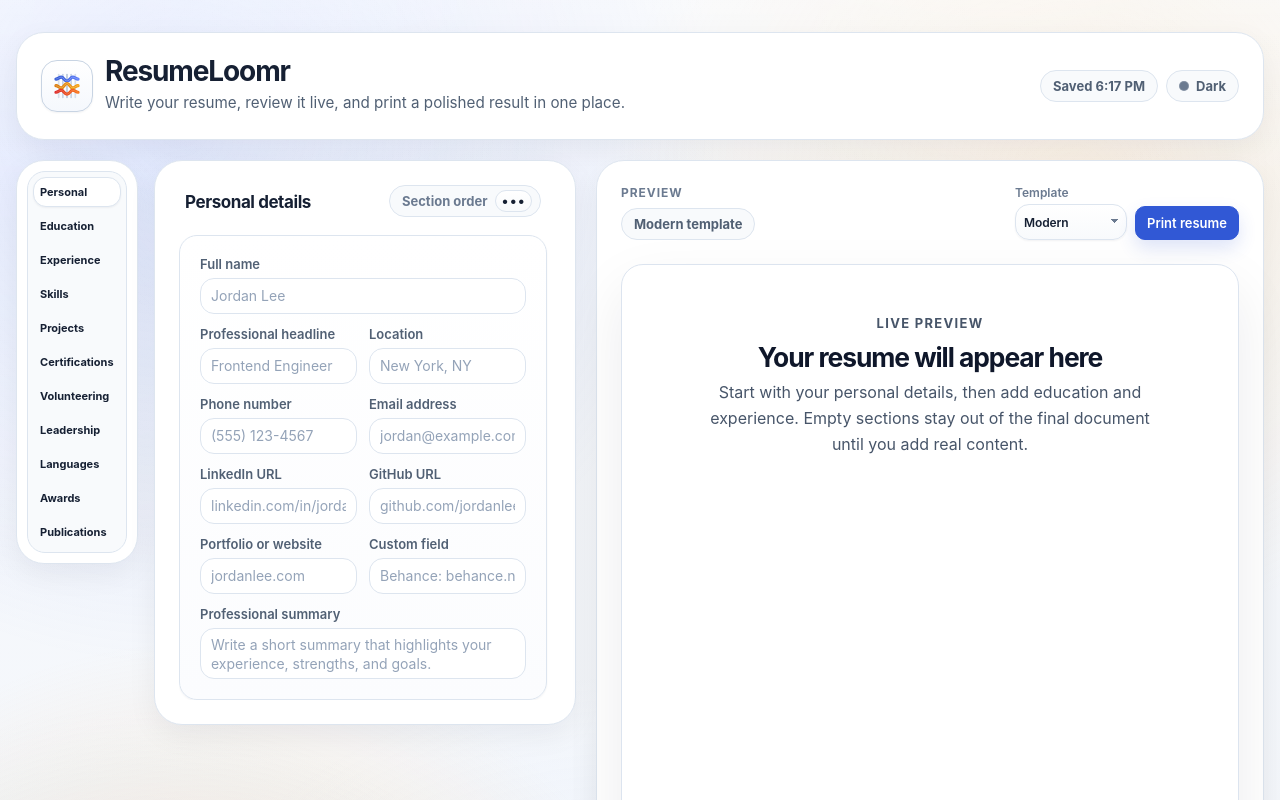
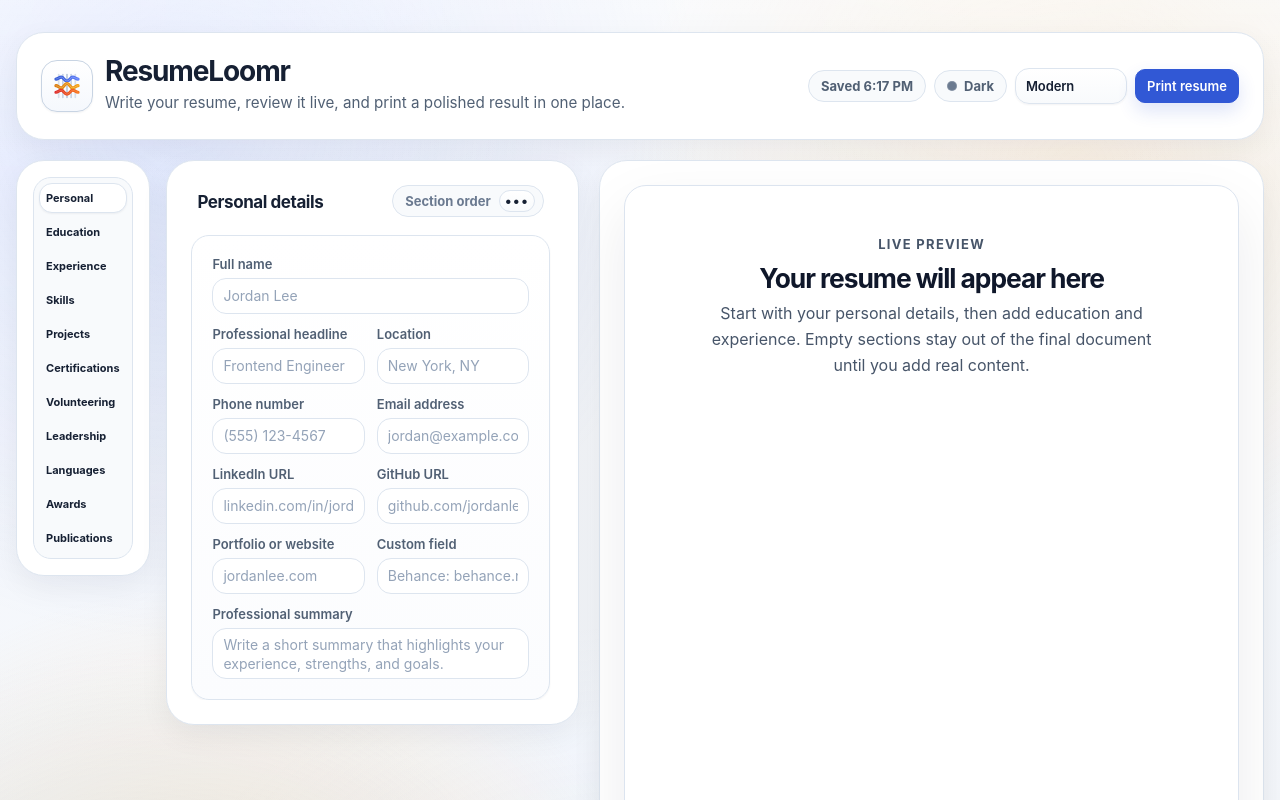
Before and after one commit to anuragmaganti/ResumeLoomr, a React (Vite) app: page / in a window 1280 px wide. Shown: the top 800 px of the page. Built offline with nearby package versions, Linux system fonts and the light colour scheme.

Commit message:
Move preview controls into header and widen editor layout

```diff
--- a/src/App.css
+++ b/src/App.css
@@ -4,11 +4,31 @@
   isolation: isolate;
   min-height: 100vh;
   background:
-    radial-gradient(circle at 14% 10%, var(--color-app-wash-left), transparent 34%),
-    radial-gradient(circle at 84% 14%, var(--color-app-wash-right), transparent 30%),
-    radial-gradient(circle at 16% 90%, var(--color-app-wash-bottom-left-warm), transparent 32%),
-    radial-gradient(circle at 10% 92%, var(--color-app-wash-bottom-left), transparent 28%),
-    radial-gradient(circle at 50% 100%, var(--color-app-wash-bottom), transparent 42%),
+    radial-gradient(
+      circle at 14% 10%,
+      var(--color-app-wash-left),
+      transparent 34%
+    ),
+    radial-gradient(
+      circle at 84% 14%,
+      var(--color-app-wash-right),
+      transparent 30%
+    ),
+    radial-gradient(
+      circle at 16% 90%,
+      var(--color-app-wash-bottom-left-warm),
+      transparent 32%
+    ),
+    radial-gradient(
+      circle at 10% 92%,
+      var(--color-app-wash-bottom-left),
+      transparent 28%
+    ),
+    radial-gradient(
+      circle at 50% 100%,
+      var(--color-app-wash-bottom),
+      transparent 42%
+    ),
     radial-gradient(circle at top left, var(--color-app-glow), transparent 32%),
     linear-gradient(180deg, var(--color-app-top) 0%, var(--color-bg) 100%);
 }
@@ -21,12 +41,20 @@
   pointer-events: none;
   background:
     linear-gradient(180deg, var(--color-app-veil), transparent 24%),
-    radial-gradient(circle at 22% 18%, var(--color-app-highlight-left), transparent 18%),
-    radial-gradient(circle at 78% 10%, var(--color-app-highlight-right), transparent 16%);
+    radial-gradient(
+      circle at 22% 18%,
+      var(--color-app-highlight-left),
+      transparent 18%
+    ),
+    radial-gradient(
+      circle at 78% 10%,
+      var(--color-app-highlight-right),
+      transparent 16%
+    );
 }
 
 .appShell {
-  width: min(1520px, calc(100vw - 32px));
+  width: min(1680px, calc(100vw - 32px));
   margin: 0 auto;
   padding: var(--space-8) 0 var(--space-10);
 }
@@ -73,7 +101,11 @@
   padding: 7px;
   border: 1px solid var(--color-border-strong);
   border-radius: 16px;
-  background: linear-gradient(180deg, var(--color-brand-surface-top), var(--color-brand-surface-bottom));
+  background: linear-gradient(
+    180deg,
+    var(--color-brand-surface-top),
+    var(--color-brand-surface-bottom)
+  );
   box-shadow: var(--shadow-xs);
   overflow: hidden;
 }
@@ -128,6 +160,36 @@
   align-items: center;
   justify-content: flex-end;
   gap: var(--space-2);
+}
+
+.topbarTemplateSelect {
+  width: 112px;
+  min-width: 112px;
+  max-width: 112px;
+  min-height: 32px;
+  padding: 0 18px 0 8px;
+  font-size: 0.75rem;
+  letter-spacing: -0.01em;
+  appearance: none;
+  -webkit-appearance: none;
+  -moz-appearance: none;
+  background-image:
+    linear-gradient(45deg, transparent 50%, var(--color-text-muted) 50%),
+    linear-gradient(135deg, var(--color-text-muted) 50%, transparent 50%),
+    linear-gradient(
+      180deg,
+      var(--color-surface-elevated),
+      var(--color-surface-muted)
+    );
+  background-position:
+    calc(100% - 11px) calc(50% - 1px),
+    calc(100% - 7px) calc(50% - 1px),
+    0 0;
+  background-size:
+    4px 4px,
+    4px 4px,
+    100% 100%;
+  background-repeat: no-repeat;
 }
 
 .button.themeToggle {
@@ -199,7 +261,11 @@
   padding: 0 28px 0 10px;
   border: 1px solid var(--color-border);
   border-radius: var(--radius-md);
-  background: linear-gradient(180deg, var(--color-surface-elevated), var(--color-surface-muted));
+  background: linear-gradient(
+    180deg,
+    var(--color-surface-elevated),
+    var(--color-surface-muted)
+  );
   color: var(--color-text);
   font-size: 0.8125rem;
   font-weight: 600;
@@ -285,7 +351,7 @@
 
 .workspace {
   display: grid;
-  grid-template-columns: clamp(430px, 44vw, 560px) minmax(0, 1fr);
+  grid-template-columns: clamp(430px, 44vw, 680px) minmax(0, 1fr);
   gap: var(--space-5);
   align-items: start;
 }
@@ -300,7 +366,7 @@
 
 .editorWorkspace {
   display: grid;
-  grid-template-columns: clamp(104px, 10.5vw, 122px) minmax(0, 1fr);
+  grid-template-columns: clamp(104px, 10.5vw, 140px) minmax(0, 1fr);
   gap: var(--space-4);
   align-items: start;
 }
@@ -343,15 +409,19 @@
   flex-direction: column;
   align-self: start;
   min-width: 0;
-  max-height: min(var(--editor-stage-max-height, 999rem), calc(100dvh - var(--workspace-sticky-top) - 24px));
+  max-height: min(
+    var(--editor-stage-max-height, 999rem),
+    calc(100dvh - var(--workspace-sticky-top) - 24px)
+  );
   overflow: hidden;
+
   padding: var(--space-6);
 }
 
 @media (min-width: 721px) {
   .editorRail {
     gap: var(--space-3);
-    padding: 10px;
+    padding: 16px;
   }
 
   .editorRailHeader {
@@ -372,11 +442,11 @@
   .tabs {
     --tabs-inset: 5px;
     gap: 4px;
+    min-height: 40px;
   }
 }
 
-.editorPanelHeader,
-.previewPanelHeader {
+.editorPanelHeader {
   display: grid;
   justify-items: center;
   gap: var(--space-2);
@@ -409,40 +479,15 @@
   letter-spacing: -0.025em;
 }
 
-.previewPanelHeader {
-  display: flex;
-  align-items: flex-start;
-  justify-content: space-between;
-  gap: var(--space-4);
-  width: min(100%, 820px);
-  margin: 0 auto var(--space-6);
-  padding-inline: 0;
-  text-align: left;
-}
-
-.previewPanelIntro {
-  display: grid;
-  gap: var(--space-2);
-}
-
 .editorPanelHeader h2,
-.previewPanelHeader h2 {
+.editorPanelHeader h2 {
   margin: 0;
   font-size: 1.5rem;
   line-height: 1.1;
   letter-spacing: -0.04em;
 }
 
-.panelDescription {
-  max-width: 34rem;
-  margin: 0;
-  color: var(--color-text-subtle);
-  font-size: 0.95rem;
-  line-height: 1.55;
-}
-
-.editorPanelMeta,
-.previewMeta {
+.editorPanelMeta {
   display: flex;
   flex-wrap: wrap;
   justify-content: flex-end;
@@ -475,47 +520,6 @@
   border-radius: 999px;
   box-shadow: none;
   font-size: 0.625rem;
-}
-
-.previewMeta {
-  justify-content: flex-start;
-}
-
-.previewToolbar {
-  display: flex;
-  flex-wrap: wrap;
-  align-items: end;
-  justify-content: flex-end;
-  gap: var(--space-2);
-}
-
-.previewToolbarField {
-  width: 112px;
-}
-
-.previewToolbarSelect {
-  width: 112px;
-  min-width: 112px;
-  max-width: 112px;
-  padding: 0 18px 0 8px;
-  font-size: 0.75rem;
-  letter-spacing: -0.01em;
-  appearance: none;
-  -webkit-appearance: none;
-  -moz-appearance: none;
-  background-image:
-    linear-gradient(45deg, transparent 50%, var(--color-text-muted) 50%),
-    linear-gradient(135deg, var(--color-text-muted) 50%, transparent 50%),
-    linear-gradient(180deg, var(--color-surface-elevated), var(--color-surface-muted));
-  background-position:
-    calc(100% - 11px) calc(50% - 1px),
-    calc(100% - 7px) calc(50% - 1px),
-    0 0;
-  background-size:
-    4px 4px,
-    4px 4px,
-    100% 100%;
-  background-repeat: no-repeat;
 }
 
 .tabs {
@@ -566,7 +570,7 @@
 
 @media (max-width: 1240px) {
   .appShell {
-    width: min(100vw - 24px, 1520px);
+    width: min(100vw - 24px, 1680px);
   }
 }
 
@@ -631,23 +635,6 @@
     justify-content: center;
   }
 
-  .previewPanelHeader {
-    align-items: center;
-    flex-direction: column;
-    padding-inline: var(--space-2);
-    text-align: center;
-  }
-
-  .previewPanelIntro {
-    justify-items: center;
-  }
-
-  .previewMeta,
-  .previewToolbar,
-  .previewToolbar .toolbarActions {
-    justify-content: center;
-  }
-
   .tabs {
     grid-template-columns: repeat(3, minmax(0, 1fr));
   }
@@ -655,7 +642,7 @@
 
 @media (max-width: 720px) {
   .appShell {
-    width: min(100vw - 16px, 1520px);
+    width: min(100vw - 16px, 1680px);
     padding-top: var(--space-5);
     padding-bottom: var(--space-8);
   }
@@ -667,18 +654,12 @@
     padding: var(--space-4);
   }
 
-  .toolbar,
-  .previewToolbar {
-    width: 100%;
+  .topbarMeta {
+    justify-content: stretch;
   }
 
-  .toolbarField,
-  .toolbarSelect,
-  .toolbarActions {
-    width: 100%;
-  }
-
-  .toolbarActions .button {
+  .topbarMeta > .toolbarSelect,
+  .topbarMeta > .button {
     flex: 1 1 calc(50% - 8px);
   }
 
--- a/src/App.jsx
+++ b/src/App.jsx
@@ -100,6 +100,10 @@ function App() {
           saveLabel={saveLabel}
           theme={theme}
           onToggleTheme={() => setTheme((currentTheme) => (currentTheme === 'dark' ? 'light' : 'dark'))}
+          template={template}
+          templateOptions={templateOptions}
+          onTemplateChange={setTemplate}
+          onPrint={printResume}
         />
 
         {notice && (
@@ -150,9 +154,6 @@ function App() {
               previewModel={previewModel}
               sectionOrder={sectionOrder}
               template={template}
-              templateOptions={templateOptions}
-              onTemplateChange={setTemplate}
-              onPrint={printResume}
               panelRef={previewPanelRef}
             />
           </div>
--- a/src/components/header.jsx
+++ b/src/components/header.jsx
@@ -5,6 +5,10 @@ export default function Header({
     saveLabel,
     theme,
     onToggleTheme,
+    template,
+    templateOptions,
+    onTemplateChange,
+    onPrint,
 }) {
     return (
         <header className="topbar panel">
@@ -33,6 +37,25 @@ export default function Header({
                         <span className={`themeToggleKnob themeToggleKnob--${theme}`} aria-hidden="true" />
                         <span>{theme === 'dark' ? 'Light' : 'Dark'}</span>
                     </button>
+                    <label className="visuallyHidden" htmlFor="header-template-select">
+                        Template
+                    </label>
+                    <select
+                        id="header-template-select"
+                        className="toolbarSelect topbarTemplateSelect"
+                        value={template}
+                        onChange={(event) => onTemplateChange(event.target.value)}
+                        aria-label="Choose resume template"
+                    >
+                        {templateOptions.map((option) => (
+                            <option key={option.id} value={option.id}>
+                                {option.label}
+                            </option>
+                        ))}
+                    </select>
+                    <button type="button" className="button buttonPrimary printButton" onClick={onPrint}>
+                        Print resume
+                    </button>
                 </div>
             </div>
         </header>
--- a/src/components/resumePreview.jsx
+++ b/src/components/resumePreview.jsx
@@ -4,12 +4,8 @@ function templateClassName(template) {
     return `resumePage--${template}`;
 }
 
-export default function ResumePreview({ previewModel, sectionOrder, template, templateOptions, onTemplateChange, onPrint, panelRef }) {
+export default function ResumePreview({ previewModel, sectionOrder, template, panelRef }) {
     const resumeRef = useRef(null);
-    const templateLabel = useMemo(
-        () => templateOptions.find((option) => option.id === template)?.label ?? 'Modern',
-        [template, templateOptions]
-    );
     const personalDetails = useMemo(() => (
         [
             previewModel.personal.location,
@@ -275,39 +271,6 @@ export default function ResumePreview({ previewModel, sectionOrder, template, te
 
     return (
         <section ref={panelRef} className="previewPanel panel">
-            <div className="previewPanelHeader">
-                <div className="previewPanelIntro">
-                    <p className="kicker">Preview</p>
-                    <div className="previewMeta">
-                        <span className="statusBadge statusBadge--neutral">{templateLabel} template</span>
-                    </div>
-                </div>
-
-                <div className="previewToolbar">
-                    <label className="toolbarField previewToolbarField">
-                        <span className="toolbarLabel">Template</span>
-                        <select
-                            className="toolbarSelect previewToolbarSelect"
-                            value={template}
-                            onChange={(event) => onTemplateChange(event.target.value)}
-                            aria-label="Choose resume template"
-                        >
-                            {templateOptions.map((option) => (
-                                <option key={option.id} value={option.id}>
-                                    {option.label}
-                                </option>
-                            ))}
-                        </select>
-                    </label>
-
-                    <div className="toolbarActions">
-                        <button type="button" className="button buttonPrimary printButton" onClick={onPrint}>
-                            Print resume
-                        </button>
-                    </div>
-                </div>
-            </div>
-
             <div className="previewFrame">
                 <div ref={resumeRef} className={`resumePage ${templateClassName(template)}`}>
                     {previewModel.hasContent ? (
--- a/src/styles/preview.css
+++ b/src/styles/preview.css
@@ -427,10 +427,6 @@
     background: #ffffff;
   }
 
-  .previewPanelHeader {
-    display: none;
-  }
-
   .resumePage {
     --resume-page-bg: #ffffff;
     --resume-page-border: transparent;
```
